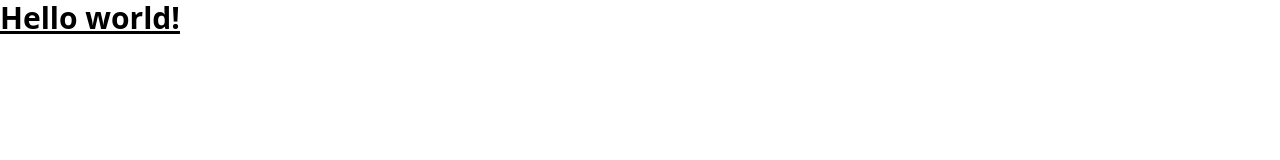
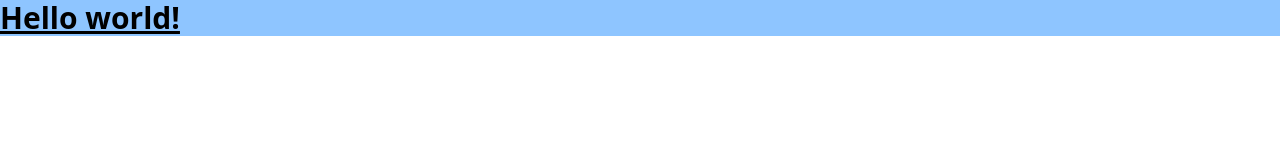
Before and after one commit to sejal-godbole/Tailwind-CSS, a website: page index.html in a window 1280 px wide. Drawn offline with Linux system fonts and the light colour scheme.

Commit message:
tailwind 3

```diff
--- a/index.html
+++ b/index.html
@@ -6,7 +6,7 @@
   <link href="./output.css" rel="stylesheet">
 </head>
 <body>
-  <h1 class="text-3xl font-bold underline">
+  <h1 class="text-3xl font-bold underline bg-blue-300">
     Hello world!
   </h1>
 </body>
```
Also changed, not shown: output.css.
